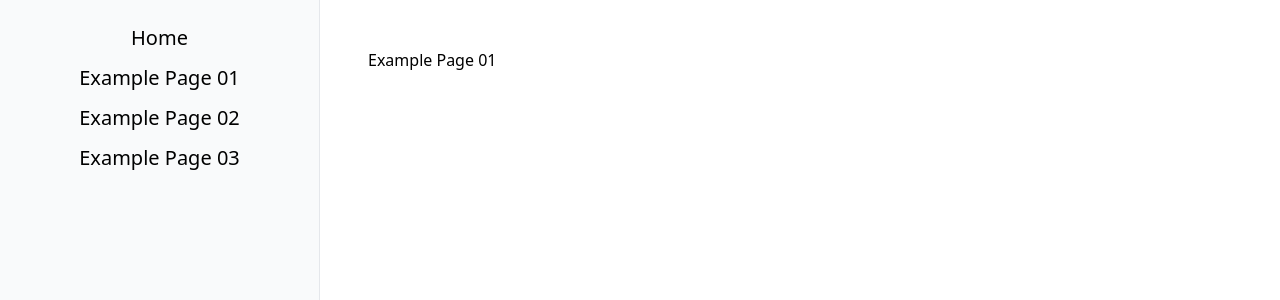
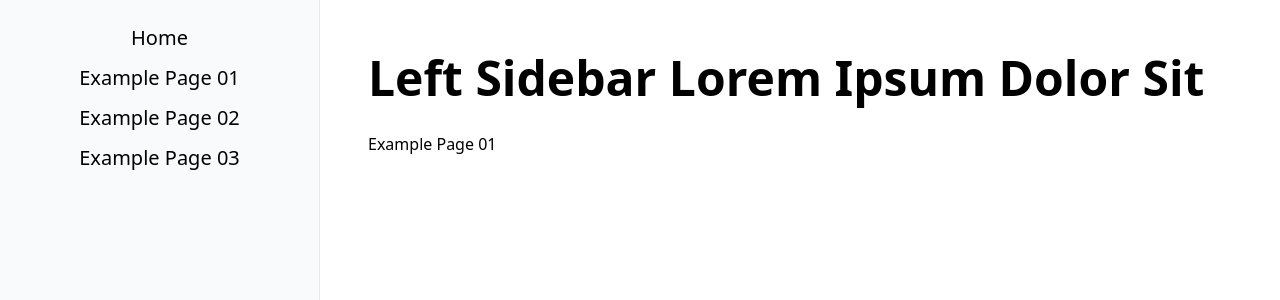
Before and after one commit to jamiewade/nextjs-headless-react, a Next.js app: page /example-page-01 in a window 1280 px wide. Shown: the top 300 px of the page. Built offline with nearby package versions, Linux system fonts and the light colour scheme; what @tailwindcss/typography would draw is missing.

Commit message:
Starting a reusable page title component

```diff
--- /dev/null
+++ b/components/common/PageTitle.js
@@ -0,0 +1,12 @@
+export default function PageTitle({ title }) {
+	if (title) {
+		return (
+			<div>
+				<h1 className="font-bold leading-tight text-5xl">{ title }</h1>
+			</div>
+		)
+
+	} else {
+		return null
+	}
+}
--- a/components/layouts/LeftSidebar.js
+++ b/components/layouts/LeftSidebar.js
@@ -1,3 +1,4 @@
+import PageTitle from "components/common/PageTitle";
 import Sidebar from "components/common/Sidebar";
 
 const LeftSidebar = props => (
@@ -7,7 +8,11 @@ const LeftSidebar = props => (
 		</div>
 
 		<div className="ml-auto p-12 w-3/4">
-			{props.children}
+			<div className="flex flex-col gap-6 w-full h-full">
+				<PageTitle title="Left Sidebar Lorem Ipsum Dolor Sit" />
+
+				{props.children}
+			</div>
 		</div>
 	</div>
 );
--- a/components/layouts/RightSidebar.js
+++ b/components/layouts/RightSidebar.js
@@ -1,9 +1,14 @@
+import PageTitle from "components/common/PageTitle";
 import Sidebar from "components/common/Sidebar";
 
 const RightSidebar = props => (
 	<div className="flex w-full h-screen">
 		<div className="mr-auto p-12 w-3/4">
-			{props.children}
+			<div className="flex flex-col gap-6 w-full h-full">
+				<PageTitle title="Right Sidebar Lorem Ipsum Dolor Sit" />
+
+				{props.children}
+			</div>
 		</div>
 
 		<div className="fixed top-0 right-0 w-1/4 h-full">
--- a/pages/example-page-02.js
+++ b/pages/example-page-02.js
@@ -1,4 +1,4 @@
-import ContentArea from "components/layouts/LeftSidebar"
+import ContentArea from "components/layouts/RightSidebar"
 
 const ExamplePage02 = () => {
 	return (
```
